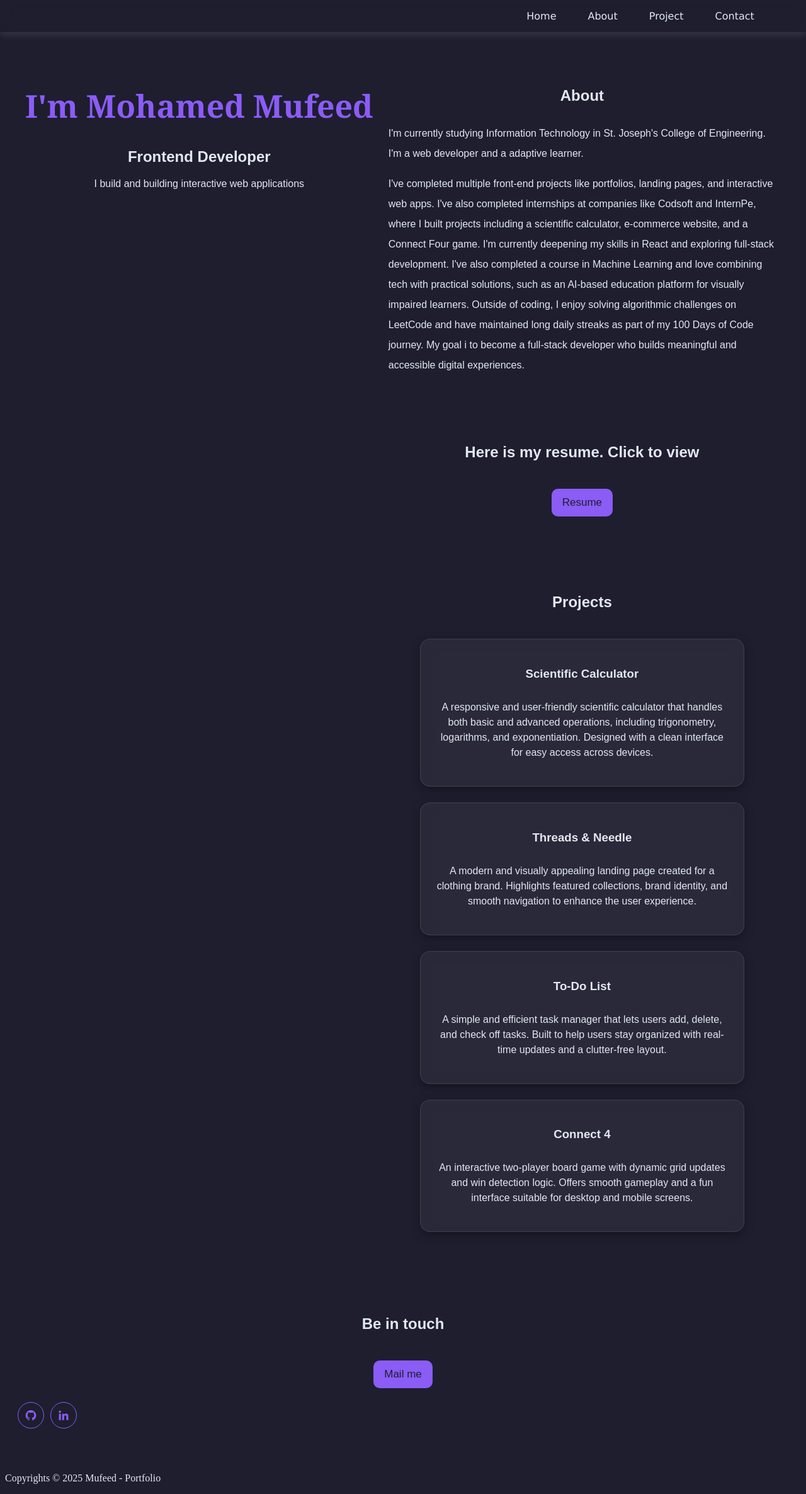
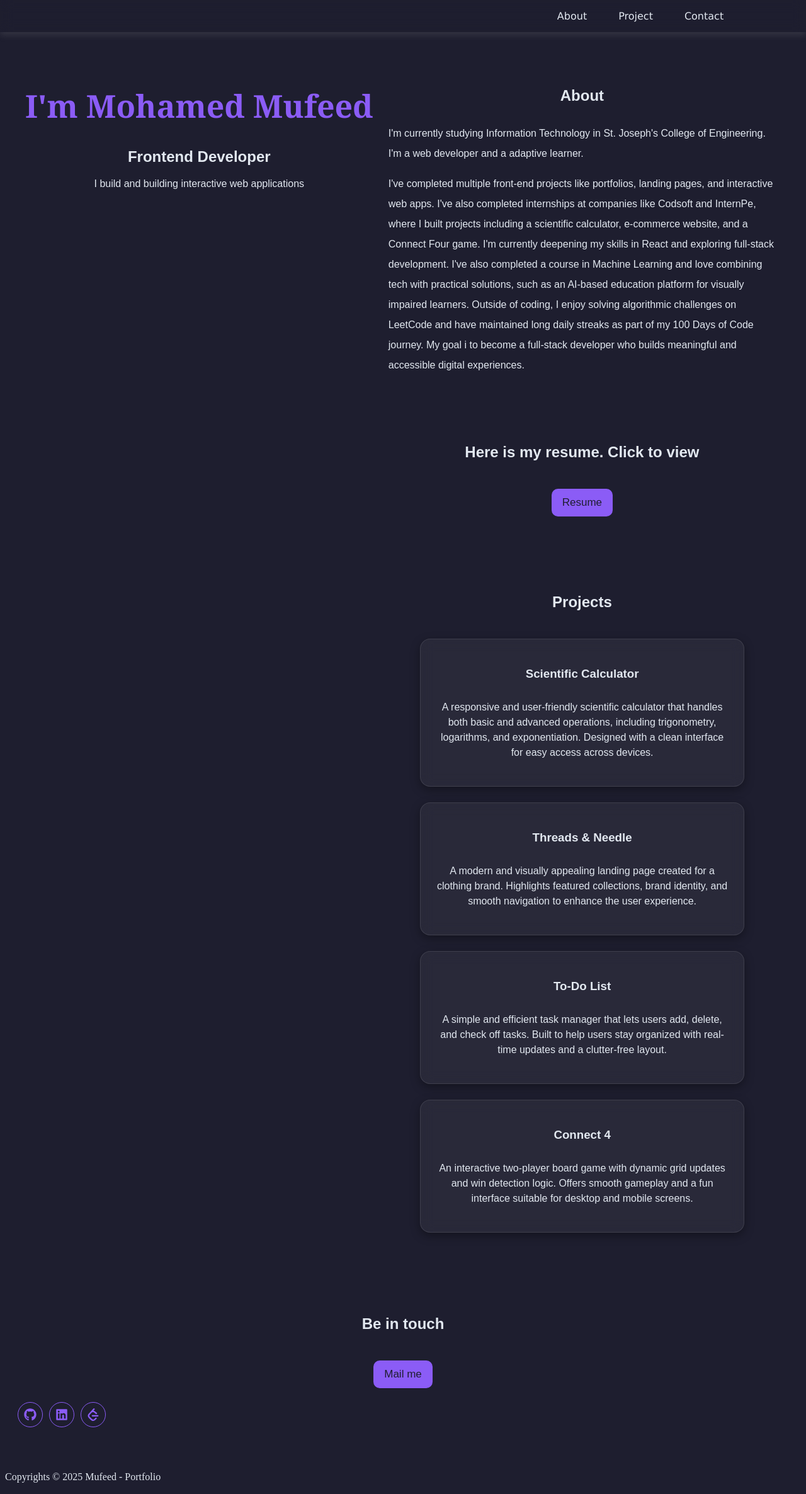
Before and after one commit to Mohamed-Mufeed/Portfolio, a React (Vite) app: page / in a window 1280 px wide. Shown: the whole page at 63% size. Built offline with nearby package versions, Linux system fonts and the light colour scheme.

Commit message:
Updated Social V3

```diff
--- a/package.json
+++ b/package.json
@@ -11,7 +11,8 @@
   },
   "dependencies": {
     "react": "^19.1.0",
-    "react-dom": "^19.1.0"
+    "react-dom": "^19.1.0",
+    "react-icons": "^5.5.0"
   },
   "devDependencies": {
     "@eslint/js": "^9.29.0",
--- a/src/App.jsx
+++ b/src/App.jsx
@@ -3,7 +3,7 @@ import Footer from "./Footer.jsx"
 import { Banner, Resume, About } from "./Body.jsx"
 import Project from "./Project.jsx";
 import Contact from "./Contact.jsx";
-import Links from "./Links.jsx";
+import Social from "./Social.jsx"
 
 function App() {
   return (
@@ -20,7 +20,7 @@ function App() {
         </div>
       </div>
       <Contact />
-      <Links/>
+      <Social/>
       <Footer />
     </>
   );
--- a/src/Body.jsx
+++ b/src/Body.jsx
@@ -1,4 +1,4 @@
-import profile from "./assets/Mufeed-banner.png"
+// import profile from "./assets/Mufeed-banner.png"
 import CV from './assets/CV-updated.pdf'
 function Banner() {
     return (
@@ -17,8 +17,8 @@ function Banner() {
 function About() {
     return (
         <>
-            <div className="outerAbout">
-                <div className="about">
+            <div className="outerAbout" id="about">
+                <div className="about" >
                     <h2>About</h2>
                     <p>I'm currently studying Information Technology in St. Joseph's College of Engineering. I'm a web developer and a adaptive learner.</p>
                     <p>I've completed multiple front-end projects like portfolios, landing pages, and interactive web apps. I've also completed internships at companies like Codsoft and InternPe, where I built projects including a scientific calculator, e-commerce website, and a Connect Four game.
--- a/src/Contact.jsx
+++ b/src/Contact.jsx
@@ -1,7 +1,7 @@
 function Contact() {
 
     return (<>
-        <div className="contact">
+        <div className="contact" id="contact">
             <h2>Be in touch</h2>
             <a
                 href="https://mail.google.com/mail/?view=cm&fs=1&to=mufeed.n.357@gmail.com"
@@ -15,4 +15,5 @@ function Contact() {
     </>);
 }
 
+
 export default Contact
--- a/src/Header.jsx
+++ b/src/Header.jsx
@@ -1,14 +1,34 @@
+import { useState } from "react";
 function Header() {
+
+        const [link , setLink] = useState(null);
+
+        const changeColor = (anchor) => {
+            setLink(anchor);
+        }
+        const getColor= (anchor)=>{
+            return link === anchor ? "#8b5cf6":"#e2e8f0";
+        }
+
+            const handleScroll = (anchor) => (e) => {
+    e.preventDefault();
+    setLink(anchor);
+    const target = document.getElementById(anchor);
+    if (target) {
+        target.scrollIntoView({ behavior: "smooth" });
+    }
+    };
+
+
     return (
         <header>
             <div className="header">
-                {/* <h1>Mufeed</h1> */}
                 <ul>
-                    <li>Home</li>
-                    <li>About</li>
-                    <li>Project</li>
-                    <li>Contact</li>
-                </ul>
+  <li><a href="#about" onClick={handleScroll("about")} style={{ color: getColor("about") }}>About</a></li>
+  <li><a href="#project" onClick={handleScroll("project")} style={{ color: getColor("project") }}>Project</a></li>
+  <li><a href="#contact" onClick={handleScroll("contact")} style={{ color: getColor("contact") }}>Contact</a></li>
+</ul>
+
             </div>
 
         </header>
--- a/src/Links.jsx
+++ /dev/null
@@ -1,12 +0,0 @@
-function Links() {
-    return (<>
-        <div className="socialLink">
-            {/* <button className="linkBtn" onClick={()=> window.location.href ="https://github.com/Mohamed-Mufeed" } ><i className='bx bxl-github' ></i> </button>
-            <button className="linkBtn" onClick={()=> window.location.href ="https://www.linkedin.com/in/n-mohamed-mufeed/"}><i className='bx bxl-linkedin' ></i> </button> */}
-
-            <a href="https://github.com/Mohamed-Mufeed" className="linkBtn" onClick={() => { console.log("clicked") }}> <i className='bx bxl-github' ></i></a>
-            <a href="https://www.linkedin.com/in/n-mohamed-mufeed/" className="linkBtn" onClick={() => { console.log("clicked") }}><i className='bx bxl-linkedin' ></i></a>
-        </div>
-    </>);
-}
-export default Links
--- a/src/Project.jsx
+++ b/src/Project.jsx
@@ -1,6 +1,6 @@
 function Project() {
     return (<>
-        <div className="projectDiv">
+        <div className="projectDiv" id="project">
             <h2>Projects</h2>
             <a href="https://mohamed-mufeed.neocities.org/calc">
                 <div className="project">
--- /dev/null
+++ b/src/Social.jsx
@@ -0,0 +1,27 @@
+import { FaGithub, FaLinkedin } from "react-icons/fa";
+import { SiLeetcode} from "react-icons/si"
+function Social(){
+    const linkedIn= ()=>{
+        window.open("https://www.linkedin.com/in/n-mohamed-mufeed/" ,"_blank" , "noopener, noreferrer")
+    }
+    const gitHub= ()=>{
+        window.open("https://github.com/Mohamed-Mufeed" ,"_blank" , "noopener, noreferrer")
+    }
+    const leetCode=()=>{
+        window.open( "https://leetcode.com/u/Mohamed-Mufeed/","_blank" , "noopener, noreferrer")
+    }
+
+
+   return(
+    <>
+    <div className="socialLinks">
+        <button className="linkBtn" onClick={()=> gitHub()} ><FaGithub className="icons" /></button>
+        <button className="linkBtn" onClick={()=> linkedIn()} ><FaLinkedin className="icons" /></button>
+        <button className="linkBtn" onClick={()=> leetCode()} ><SiLeetcode className="icons" /></button>
+
+    </div>
+    </>
+
+);
+}
+export default Social
--- a/src/index.css
+++ b/src/index.css
@@ -1,8 +1,6 @@
-
-* {
-  color: #e2e8f0;
+*{
+  scroll-behavior: smooth;
 }
-
 body {
   background-color: #1e1e2f;
   /* background-image: url("./assets/bgImgNew.png");
@@ -10,6 +8,7 @@ body {
   background-position: center;
   background-repeat: no-repeat;
   background-attachment: fixed; */
+  scroll-behavior: smooth;
 }
 
 .appContainer {
@@ -17,19 +16,23 @@ body {
 }
 
 .leftFixed {
-  width: 45%;
+  display: flex;
+  justify-content: center;
+  max-width: 45%;
   /* align-items: left; */
   padding: 40px;
   position: fixed;
   left: 0;
   top: 0;
   bottom: 0;
+  z-index: 1;
 }
 
 .rightScroll {
   width: 55%;
   padding: 40px;
   margin-left: 45%;
+  /* scroll-behavior: smooth; */
 }
 
 .header {
@@ -40,6 +43,7 @@ body {
   top: 0;
   left: 0;
   z-index: 1000;
+  color: #e2e8f0;
   box-shadow: 0px 5px 10px 0px #95959532;
   width: 100%;
   background-color: transparent;
@@ -58,14 +62,23 @@ body {
   font-family: Verdana, Geneva, Tahoma, sans-serif;
 }
 
+.header ul li a{
+  text-decoration: none;
+  color: #e2e8f0;
+}
+.header ul li a:hover{
+  color: #b494ff;
+}
 
 .footer {
   margin-top: 50px;
+  color: #e2e8f0;
 }
 
 .outerBanner {
   display: flex;
   margin-top: 60px;
+  color: #e2e8f0;
 }
 
 .bannerLeft {
@@ -83,13 +96,14 @@ body {
   display: flex;
   justify-content: center;
   padding-top: 60px;
-
+  transition: 0.5s ease-in;
 }
 
 .about {
   justify-items: center;
   line-height: 2;
   font-family: Arial, Helvetica, sans-serif;
+  color: #e2e8f0;
 }
 
 
@@ -98,6 +112,7 @@ body {
   text-align: center;
   line-height: 3;
   font-family: Arial, Helvetica, sans-serif;
+  color: #e2e8f0;
 }
 
 .resumeBtn {
@@ -108,6 +123,8 @@ body {
   border-style: none;
   border: 2px solid #8b5cf6;
   border-radius: 10px;
+  cursor: pointer;
+  transition: background-color 0.3s ease;
 }
 
 .resumeBtn:hover {
@@ -123,6 +140,8 @@ body {
   text-align: center;
   gap: 25px;
   font-family: Arial, Helvetica, sans-serif;
+  color: #e2e8f0;
+  transition: 0.5s ease-in;
 }
 
 .project {
@@ -136,8 +155,14 @@ body {
   -webkit-backdrop-filter: blur(100px);
   backdrop-filter: blur(10px);
   box-shadow: 0 5px 15px #00000059;
+  color: #e2e8f0;
 }
 
+.project{
+  animation: scalingUp;
+  animation-timeline: view();
+  animation-range: entry 0% cover 50%;
+}
 .project h3 {
   margin-bottom: 30px;
 }
@@ -151,12 +176,15 @@ body {
 }
 
 .contact {
+  position: relative;
   display: flex;
   flex-direction: column;
   align-items: center;
   font-family: Arial, Helvetica, sans-serif;
   line-height: 3;
-}
+  color: #e2e8f0;
+  z-index: 2;
+transition: transform 0.3s ease;}
 
 .contactBtn {
   display: inline-block;
@@ -167,27 +195,25 @@ body {
   border-style: none;
   border: 2px solid #8b5cf6;
   border-radius: 10px;
+  cursor: pointer;
+  transition: background-color 0.3s ease;
 }
 
 .contactBtn:hover {
   background-color: #1e1e2f;
   color: #8b5cf6;
 }
-.socialLink{
-  display: flex;
-  /* justify-content: center; */
-  align-items: center;
+.socialLinks{
+  display: inline-flex;
   gap: 10px;
   padding: 20px;
+  background-color: transparent;
 }
 .linkBtn {
-  text-decoration: none;
   display: flex;
   justify-content: center;
   align-items: center;
   border-radius: 50%;
-  text-align: center;
-  /* color: #8b5cf6 !important; */
   background-color: transparent;
   border: 1px solid #8b5cf6;
   width: 40px;
@@ -195,17 +221,49 @@ body {
   font-size: 20px;
   cursor: pointer;
   transition: background-color 0.3s ease;
+  z-index: 2;
 }
 
-.linkBtn i {
-  color: #8b5cf6;
+.linkBtn .icons{
+  color: #8b5cf6 !important;
   transition: color 0.3s ease;
+  fill: #8b5cf6 !important;
 }
 
+.linkBtn i{
+  color: #8b5cf6 !important;
+  transition: color 0.3s ease;
+  fill: #8b5cf6 !important;
+}
 .linkBtn:hover {
   background-color: #8b5cf6 !important;
 }
 
-.linkBtn:hover i {
+.linkBtn:hover .icons{
   color: #1e1e2f !important;
+  fill: #1e1e2f !important;
 }
+
+.linkBtn:hover i{
+  color: #1e1e2f !important;
+  fill: #1e1e2f !important;
+}
+
+
+/* Animations */
+
+@keyframes scalingUp{
+  from{
+    transform: scale(0.05);
+    filter: blur(7px);
+  }
+
+  to{
+    transform: scale(1);
+    filter: blur(0px);
+  }
+}
+
+/* #about, #projects, #contact {
+  scroll-margin-top: 60px;
+} */
```
Also changed, not shown: 1 other file (tests, documents, lock files or other folders).
